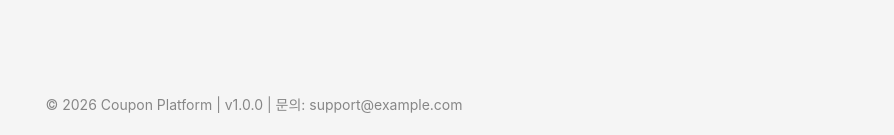
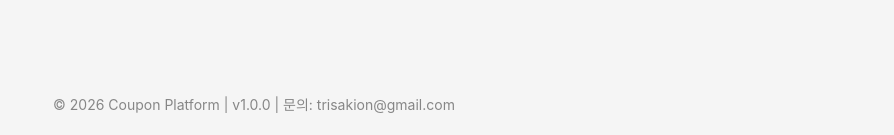
Before and after one commit to trisakion0500/coupon_platform, a React (Vite) app in the folder frontend/: page /login in a window 1280 px wide. Shown: the part 662-797 px from the top of the page, without its empty margins (386-1280 px from the left). Built offline with nearby package versions, Linux system fonts and the light colour scheme; no server answers.

Commit message:
푸터 저작권/버전/문의이메일을 env로 분리

```diff
--- a/frontend/src/layouts/Footer.tsx
+++ b/frontend/src/layouts/Footer.tsx
@@ -6,8 +6,8 @@ export function Footer() {
   const { t } = useTranslation();
   return (
     <Layout.Footer style={{ textAlign: 'center', color: 'rgba(0,0,0,0.45)' }}>
-      © 2026 {import.meta.env.VITE_APP_NAME} | v1.0.0 | {t('footer.inquiry')}:
-      support@example.com
+      {import.meta.env.VITE_FOOTER_COPYRIGHT} | {import.meta.env.VITE_APP_VERSION} |{' '}
+      {t('footer.inquiry')}: {import.meta.env.VITE_SUPPORT_EMAIL}
     </Layout.Footer>
   );
 }
--- a/frontend/src/vite-env.d.ts
+++ b/frontend/src/vite-env.d.ts
@@ -3,6 +3,9 @@
 interface ImportMetaEnv {
   readonly VITE_API_BASE_URL: string;
   readonly VITE_APP_NAME: string;
+  readonly VITE_FOOTER_COPYRIGHT: string;
+  readonly VITE_APP_VERSION: string;
+  readonly VITE_SUPPORT_EMAIL: string;
 }
 
 interface ImportMeta {
```
Also changed, not shown: 2 other files (tests, documents, lock files or other folders).
